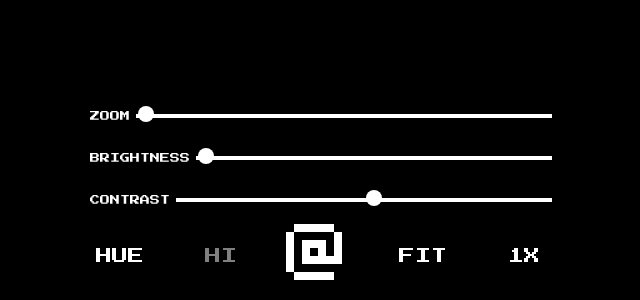
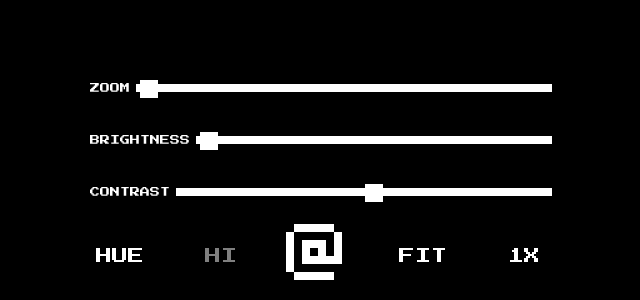
Before and after one commit to robozevel/gameboy-selfie, a Nuxt app: page / in a window 1280 px wide. Shown: the part 500-800 px from the top of the page, without its empty margins (322-962 px from the left). Built offline with nearby package versions, Linux system fonts and the light colour scheme; no server answers.

Commit message:
slider design

```diff
--- a/pages/index.vue
+++ b/pages/index.vue
@@ -50,27 +50,6 @@ const constraints = {
   }
 }
 
-const GRAYSCALE_COLORS = [
-  [13, 13, 13],
-  [103, 103, 103],
-  [181, 181, 181],
-  [253, 253, 253]
-]
-
-const GBC_COLORS = [
-  [1, 0, 1],
-  [0, 98, 198],
-  [124, 254, 53],
-  [255, 254, 255]
-]
-
-const GAMEBOY_COLORS = [
-  [15, 56, 15],
-  [48, 98, 48],
-  [119, 161, 18],
-  [155, 188, 15]
-]
-
 const BAYER_THRESHOLD_MAP = [
   [15, 135, 45, 165],
   [195, 75, 225, 105],
@@ -92,9 +71,27 @@ export default {
     return {
       thresholdMap: BAYER_THRESHOLD_MAP,
       palletes: [
-        GRAYSCALE_COLORS,
-        GAMEBOY_COLORS,
-        GBC_COLORS
+        // Grayscale
+        [
+          [13, 13, 13],
+          [103, 103, 103],
+          [181, 181, 181],
+          [253, 253, 253]
+        ],
+        // Original Gameboy
+        [
+          [15, 56, 15],
+          [48, 98, 48],
+          [119, 161, 18],
+          [155, 188, 15]
+        ],
+        // Gameboy Color
+        [
+          [1, 0, 1],
+          [0, 98, 198],
+          [124, 254, 53],
+          [255, 254, 255]
+        ]
       ],
       palleteIndex: 0,
       brightness: 1,
@@ -105,7 +102,6 @@ export default {
       frameImage: null,
       timestamp: null,
       fitScale: true,
-      grayscale: true,
       highContrast: false,
       scale: 1,
       maxScale: 3,
@@ -390,7 +386,7 @@ a.button {
   display: flex;
   align-items: center;
   flex: 1 0 100%;
-  margin-bottom: 6px;
+  margin-bottom: 12px;
 }
 
 .slider span {
@@ -412,48 +408,48 @@ input[type=range]:focus {
 }
 input[type=range]::-webkit-slider-runnable-track {
   width: 100%;
-  height: 0px;
+  height: 0;
   cursor: pointer;
   box-shadow: none;
   background: #fff;
-  border-radius: 0px;
-  border: 2px solid #fff;
+  border-radius: 0;
+  border: 4px solid #fff;
 }
 input[type=range]::-webkit-slider-thumb {
   box-shadow: none;
   border: none;
-  height: 16px;
-  width: 16px;
-  border-radius: 8px;
+  height: 18px;
+  width: 18px;
+  border-radius: 0;
   background: #fff;
   cursor: pointer;
   -webkit-appearance: none;
-  margin-top: -10px;
+  margin-top: -8px;
 }
 input[type=range]:focus::-webkit-slider-runnable-track {
   background: #fff;
 }
 input[type=range]::-moz-range-track {
   width: 100%;
-  height: 0px;
+  height: 0;
   cursor: pointer;
   box-shadow: none;
   background: #fff;
-  border-radius: 0px;
+  border-radius: 0;
   border: 2px solid #fff;
 }
 input[type=range]::-moz-range-thumb {
   box-shadow: none;
   border: none;
-  height: 16px;
-  width: 16px;
-  border-radius: 8px;
+  height: 18px;
+  width: 18px;
+  border-radius: 0;
   background: #fff;
   cursor: pointer;
 }
 input[type=range]::-ms-track {
   width: 100%;
-  height: 0px;
+  height: 0;
   cursor: pointer;
   background: transparent;
   border-color: transparent;
@@ -462,24 +458,24 @@ input[type=range]::-ms-track {
 input[type=range]::-ms-fill-lower {
   background: #fff;
   border: 2px solid #fff;
-  border-radius: 0px;
+  border-radius: 0;
   box-shadow: none;
 }
 input[type=range]::-ms-fill-upper {
   background: #fff;
   border: 2px solid #fff;
-  border-radius: 0px;
+  border-radius: 0;
   box-shadow: none;
 }
 input[type=range]::-ms-thumb {
   box-shadow: none;
   border: none;
-  height: 16px;
-  width: 16px;
-  border-radius: 8px;
+  height: 18px;
+  width: 18px;
+  border-radius: 0;
   background: #fff;
   cursor: pointer;
-  height: 0px;
+  height: 0;
 }
 input[type=range]:focus::-ms-fill-lower {
   background: #fff;
```
